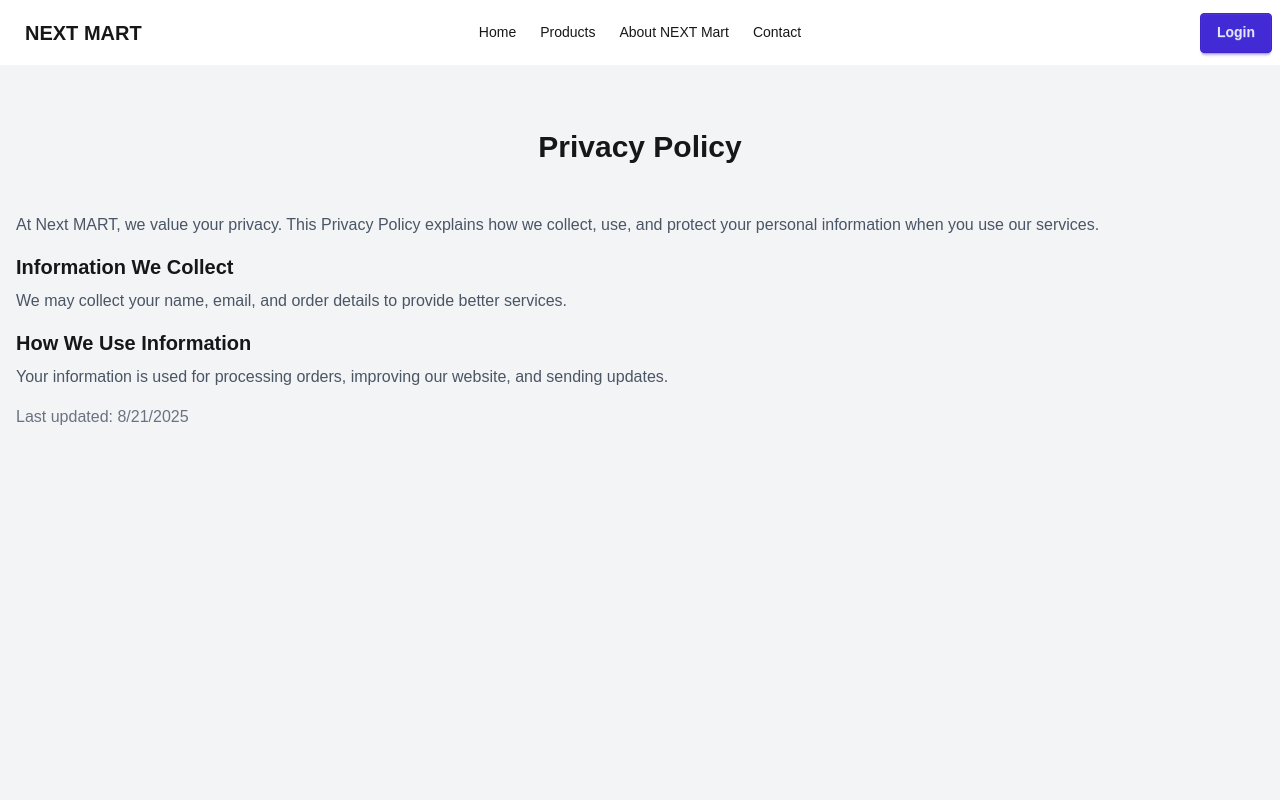
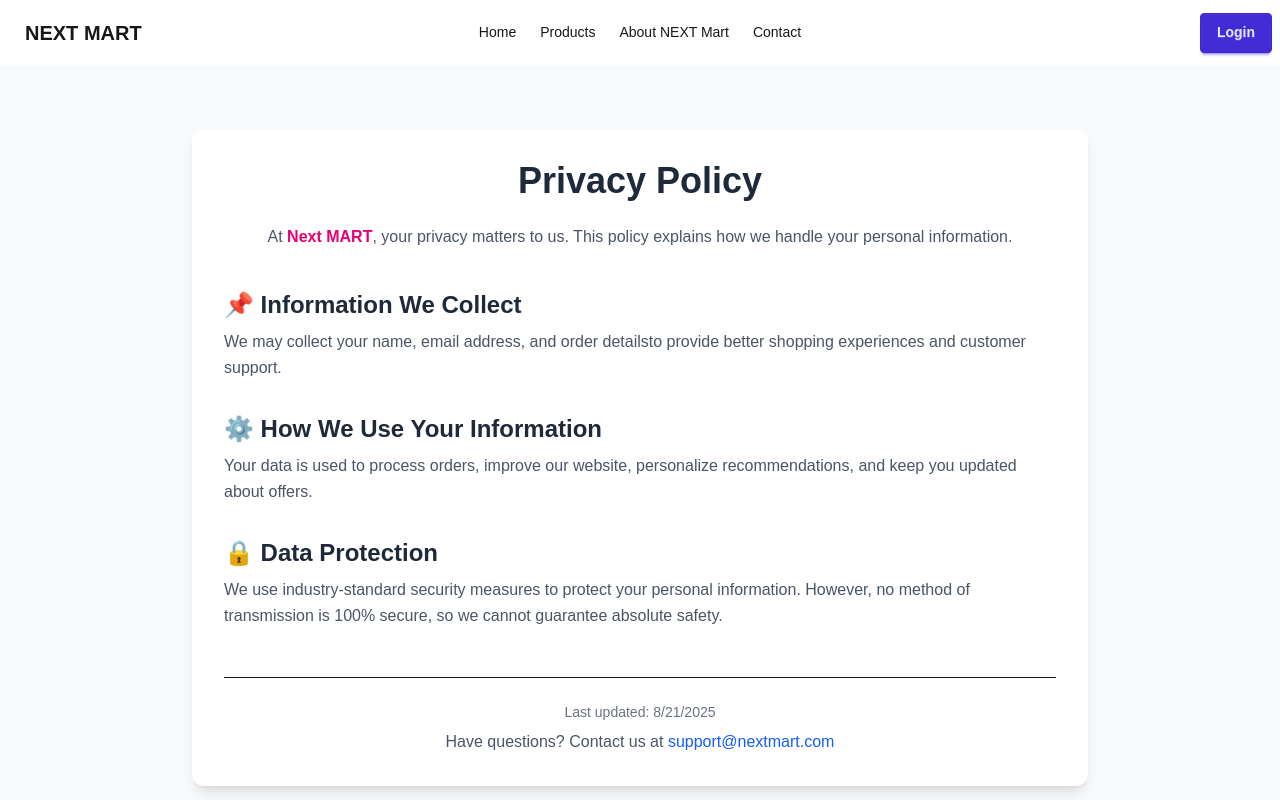
Before and after one commit to sajjadsajux/next-mart, a Next.js app: page /privacy in a window 1280 px wide. Shown: the top 800 px of the page. Built offline with nearby package versions, Linux system fonts and the light colour scheme; no server answers.

Commit message:
not found page updated

```diff
--- a/app/about/page.jsx
+++ b/app/about/page.jsx
@@ -1,27 +1,45 @@
 export default function AboutPage() {
   return (
-    <div className=" py-16 px-4 min-h-screen bg-gray-100">
-      <div className="container mx-auto ">
-        <h1 className="text-3xl font-bold text-center mb-12">About Us</h1>
-        <p className="mb-4 text-gray-600">
-          Welcome to <span className="font-semibold">Next MART</span> — your trusted online store. We are passionate about providing quality products at affordable prices, making online shopping simple and enjoyable for everyone.
+    <div className="min-h-screen bg-gray-50 py-16 px-6">
+      <div className="max-w-5xl mx-auto bg-white shadow-lg rounded-xl p-10">
+        {/* Header */}
+        <h1 className="text-4xl font-extrabold text-center text-gray-800 mb-6">About Us</h1>
+        <p className="text-center text-gray-600 mb-12 max-w-2xl mx-auto">
+          Welcome to <span className="font-semibold text-pink-600">Next MART</span> — your trusted online store. We’re passionate about providing quality products at affordable prices, making online shopping simple and enjoyable for everyone.
         </p>
 
-        <h2 className="text-xl font-semibold mb-2">Our Mission</h2>
-        <p className="mb-4 text-gray-600">To create a seamless shopping experience with a wide range of products, secure payments, and reliable delivery — all in one place.</p>
+        {/* Mission */}
+        <div className="mb-10">
+          <h2 className="text-2xl font-semibold text-gray-800 mb-3">🎯 Our Mission</h2>
+          <p className="text-gray-600 leading-relaxed">To create a seamless shopping experience with a wide range of products, secure payments, and reliable delivery — all in one place.</p>
+        </div>
 
-        <h2 className="text-xl font-semibold mb-2">Our Values</h2>
-        <ul className="list-disc list-inside text-gray-600 mb-4">
-          <li>Customer-first approach</li>
-          <li>Quality and reliability</li>
-          <li>Transparency and trust</li>
-          <li>Continuous improvement</li>
-        </ul>
+        {/* Values */}
+        <div className="mb-10">
+          <h2 className="text-2xl font-semibold text-gray-800 mb-3">💡 Our Values</h2>
+          <ul className="list-disc list-inside text-gray-600 space-y-2">
+            <li>Customer-first approach</li>
+            <li>Quality and reliability</li>
+            <li>Transparency and trust</li>
+            <li>Continuous improvement</li>
+          </ul>
+        </div>
 
-        <h2 className="text-xl font-semibold mb-2">Our Story</h2>
-        <p className="mb-4 text-gray-600">Founded in 2025, Next MART started with a simple idea — making online shopping accessible and enjoyable for everyone. Today, we continue to grow with our amazing community of customers and partners.</p>
+        {/* Story */}
+        <div className="mb-10">
+          <h2 className="text-2xl font-semibold text-gray-800 mb-3">📖 Our Story</h2>
+          <p className="text-gray-600 leading-relaxed">
+            Founded in <span className="font-semibold">2025</span>, Next MART started with a simple idea — making online shopping accessible and enjoyable for everyone. Today, we continue to grow with our amazing community of customers and partners.
+          </p>
+        </div>
 
-        <p className="text-gray-500">Thank you for choosing Next MART 🚀</p>
+        {/* Footer Thanks */}
+        <div className="text-center mt-12">
+          <p className="text-lg font-medium text-gray-700">
+            Thank you for choosing <span className="text-pink-600">Next MART</span> 🚀
+          </p>
+          <p className="text-sm text-gray-500 mt-2">Together, let’s make shopping smarter and simpler.</p>
+        </div>
       </div>
     </div>
   );
--- a/app/contact/page.jsx
+++ b/app/contact/page.jsx
@@ -9,10 +9,9 @@ export default function ContactPage() {
     e.preventDefault();
     setLoading(true);
 
-    // simulate form submit (you can replace with API call later)
     setTimeout(() => {
       setLoading(false);
-      toast.success("✅ Message sent successfully!", {
+      toast.success("🎉 Your message has been sent!", {
         position: "top-right",
         autoClose: 3000,
         theme: "colored",
@@ -22,17 +21,28 @@ export default function ContactPage() {
   };
 
   return (
-    <div className="bg-gray-100">
-      <div className="max-w-2xl mx-auto py-16 px-6 min-h-screen flex flex-col justify-center">
-        <h1 className="text-4xl font-bold mb-4 text-center text-gray-800">Contact Us</h1>
-        <p className="mb-8 text-center text-gray-600">Have questions or need help? Fill out the form below and we’ll get back to you shortly.</p>
+    <div className="bg-gradient-to-b from-gray-50 to-gray-100">
+      <div className="max-w-2xl mx-auto py-20 px-6 min-h-screen flex flex-col justify-center">
+        <h1 className="text-4xl font-extrabold mb-4 text-center text-gray-800">Contact Us</h1>
+        <p className="mb-10 text-center text-gray-600 max-w-md mx-auto">Have questions or need help? Fill out the form below and we’ll get back to you shortly.</p>
 
-        <form onSubmit={handleSubmit} className="bg-white shadow-lg rounded-xl p-6 flex flex-col gap-4">
-          <input type="text" placeholder="Your Name" className="p-3 border rounded-lg focus:ring-2 focus:ring-green-400 outline-none" required />
-          <input type="email" placeholder="Your Email" className="p-3 border rounded-lg focus:ring-2 focus:ring-green-400 outline-none" required />
-          <textarea placeholder="Your Message" className="p-3 border rounded-lg focus:ring-2 focus:ring-green-400 outline-none" rows={5} required></textarea>
+        <form onSubmit={handleSubmit} className="bg-white shadow-xl rounded-2xl p-8 flex flex-col gap-6">
+          <div>
+            <label className="block text-gray-700 font-medium mb-2">Your Name</label>
+            <input type="text" placeholder="John Doe" className="w-full p-3 border rounded-lg focus:ring-2 focus:ring-green-400 outline-none" required />
+          </div>
 
-          <button type="submit" disabled={loading} className="bg-gradient-to-r from-green-500 to-emerald-600 text-white font-semibold py-3 rounded-lg shadow-md hover:opacity-90 transition disabled:opacity-60">
+          <div>
+            <label className="block text-gray-700 font-medium mb-2">Your Email</label>
+            <input type="email" placeholder="you@example.com" className="w-full p-3 border rounded-lg focus:ring-2 focus:ring-green-400 outline-none" required />
+          </div>
+
+          <div>
+            <label className="block text-gray-700 font-medium mb-2">Your Message</label>
+            <textarea placeholder="Write your message here..." className="w-full p-3 border rounded-lg focus:ring-2 focus:ring-green-400 outline-none" rows={5} required></textarea>
+          </div>
+
+          <button type="submit" disabled={loading} className="bg-gradient-to-r from-green-500 to-emerald-600 text-white font-semibold py-3 rounded-lg shadow-md hover:scale-105 transition-transform duration-200 disabled:opacity-60">
             {loading ? "Sending..." : "Send Message"}
           </button>
         </form>
--- a/app/privacy/page.jsx
+++ b/app/privacy/page.jsx
@@ -1,14 +1,47 @@
 export default function PrivacyPage() {
   return (
-    <div className=" py-16 px-4 min-h-screen bg-gray-100">
-      <div className="container mx-auto">
-        <h1 className="text-3xl font-bold text-center mb-12">Privacy Policy</h1>
-        <p className="mb-4 text-gray-600">At Next MART, we value your privacy. This Privacy Policy explains how we collect, use, and protect your personal information when you use our services.</p>
-        <h2 className="text-xl font-semibold mb-2">Information We Collect</h2>
-        <p className="mb-4 text-gray-600">We may collect your name, email, and order details to provide better services.</p>
-        <h2 className="text-xl font-semibold mb-2">How We Use Information</h2>
-        <p className="mb-4 text-gray-600">Your information is used for processing orders, improving our website, and sending updates.</p>
-        <p className="text-gray-500">Last updated: {new Date().toLocaleDateString()}</p>
+    <div className="min-h-screen bg-gray-50 py-16 px-6">
+      <div className="max-w-4xl mx-auto bg-white shadow-lg rounded-xl p-8">
+        {/* Header */}
+        <h1 className="text-4xl font-extrabold text-center text-gray-800 mb-6">Privacy Policy</h1>
+        <p className="text-center text-gray-600 mb-10">
+          At <span className="font-semibold text-pink-600">Next MART</span>, your privacy matters to us. This policy explains how we handle your personal information.
+        </p>
+
+        {/* Sections */}
+        <div className="space-y-8">
+          {/* Section 1 */}
+          <div>
+            <h2 className="text-2xl font-semibold text-gray-800 mb-2">📌 Information We Collect</h2>
+            <p className="text-gray-600 leading-relaxed">
+              We may collect your <span className="font-medium">name, email address, and order details</span>
+              to provide better shopping experiences and customer support.
+            </p>
+          </div>
+
+          {/* Section 2 */}
+          <div>
+            <h2 className="text-2xl font-semibold text-gray-800 mb-2">⚙️ How We Use Your Information</h2>
+            <p className="text-gray-600 leading-relaxed">Your data is used to process orders, improve our website, personalize recommendations, and keep you updated about offers.</p>
+          </div>
+
+          {/* Section 3 */}
+          <div>
+            <h2 className="text-2xl font-semibold text-gray-800 mb-2">🔒 Data Protection</h2>
+            <p className="text-gray-600 leading-relaxed">We use industry-standard security measures to protect your personal information. However, no method of transmission is 100% secure, so we cannot guarantee absolute safety.</p>
+          </div>
+        </div>
+
+        {/* Footer */}
+        <div className="mt-12 border-t pt-6 text-center">
+          <p className="text-gray-500 text-sm">Last updated: {new Date().toLocaleDateString()}</p>
+          <p className="text-gray-600 mt-2">
+            Have questions? Contact us at{" "}
+            <a href="/contact" className="text-blue-600 hover:underline">
+              support@nextmart.com
+            </a>
+          </p>
+        </div>
       </div>
     </div>
   );
--- a/app/terms/page.jsx
+++ b/app/terms/page.jsx
@@ -1,14 +1,33 @@
 export default function TermsPage() {
   return (
-    <div className=" py-16 px-4 min-h-screen bg-gray-100">
-      <div className="container mx-auto text-center">
-        <h1 className="text-3xl font-bold text-center mb-12">Terms of Service</h1>
-        <p className="mb-4 text-gray-600">By using Next MART, you agree to the following terms and conditions.</p>
-        <h2 className="text-xl font-semibold mb-2">Use of Our Services</h2>
-        <p className="mb-4 text-gray-600">You agree not to misuse our services or violate any laws while using our platform.</p>
-        <h2 className="text-xl font-semibold mb-2">Purchases</h2>
-        <p className="mb-4 text-gray-600">All purchases made through Next MART are subject to product availability and our refund policy.</p>
-        <p className="text-gray-500">Effective date: {new Date().toLocaleDateString()}</p>
+    <div className="min-h-screen bg-gray-50 py-16 px-6">
+      <div className="max-w-4xl mx-auto bg-white shadow-lg rounded-xl p-10">
+        {/* Header */}
+        <h1 className="text-4xl font-extrabold text-center text-gray-800 mb-6">Terms of Service</h1>
+        <p className="text-center text-gray-600 mb-12 max-w-2xl mx-auto">
+          By using <span className="font-semibold text-pink-600">Next MART</span>, you agree to the following terms and conditions. Please read them carefully before using our services.
+        </p>
+
+        {/* Use of Services */}
+        <div className="mb-10">
+          <h2 className="text-2xl font-semibold text-gray-800 mb-3">📌 Use of Our Services</h2>
+          <p className="text-gray-600 leading-relaxed">You agree not to misuse our services, attempt unauthorized access, or violate any laws while using our platform. Misconduct may result in suspension or termination of your account.</p>
+        </div>
+
+        {/* Purchases */}
+        <div className="mb-10">
+          <h2 className="text-2xl font-semibold text-gray-800 mb-3">🛒 Purchases</h2>
+          <p className="text-gray-600 leading-relaxed">All purchases made through Next MART are subject to product availability, accurate pricing, and our refund policy. We reserve the right to limit or cancel orders if necessary.</p>
+        </div>
+
+        {/* Disclaimer */}
+        <div className="mb-10">
+          <h2 className="text-2xl font-semibold text-gray-800 mb-3">⚖️ Disclaimer</h2>
+          <p className="text-gray-600 leading-relaxed">While we strive to provide accurate and updated information, Next MART is not responsible for any damages caused by reliance on content or third-party services.</p>
+        </div>
+
+        {/* Effective Date */}
+        <p className="text-gray-500 text-center mt-8">Effective date: {new Date().toLocaleDateString()}</p>
       </div>
     </div>
   );
```
Also changed, not shown: app/not-found.jsx (+14 -7 lines).
